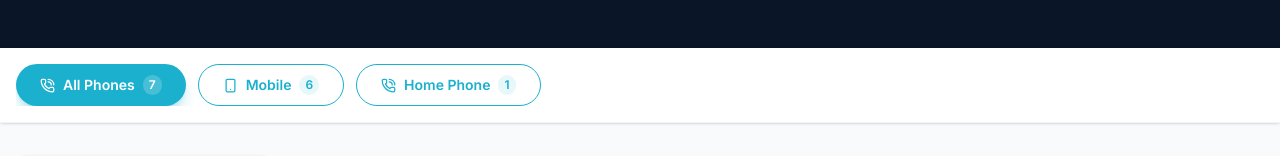
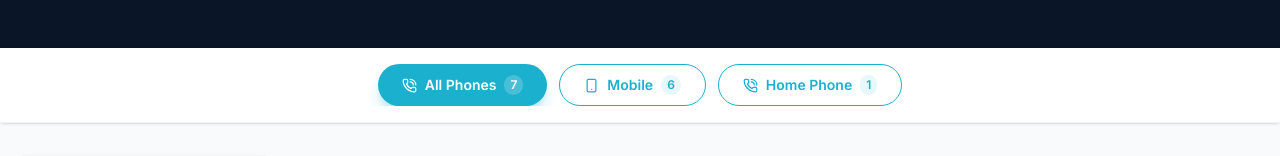
Before and after one commit to abahvictor360-sketch/oasisorchardtech-mysql, a React (Vite) app: page /shop in a window 1280 px wide. Shown: the part 244-400 px from the top of the page. Built offline with nearby package versions, Linux system fonts and the light colour scheme; no server answers.

Commit message:
feat: centre category tabs on shop page

```diff
--- a/src/pages/shop/ShopPage.jsx
+++ b/src/pages/shop/ShopPage.jsx
@@ -88,7 +88,7 @@ export default function ShopPage() {
       {/* Category Tabs */}
       <div className="bg-white border-b border-gray-100 shadow-sm sticky top-16 z-20">
         <div className="max-w-7xl mx-auto px-4 py-4">
-          <div className="flex gap-3 overflow-x-auto scrollbar-hide">
+          <div className="flex gap-3 overflow-x-auto scrollbar-hide justify-center">
             {categoryTabs.map(tab => {
               const Icon = ICON_MAP[tab.icon] || PhoneCall;
               const count = tabCounts[tab.key] ?? 0;
```
